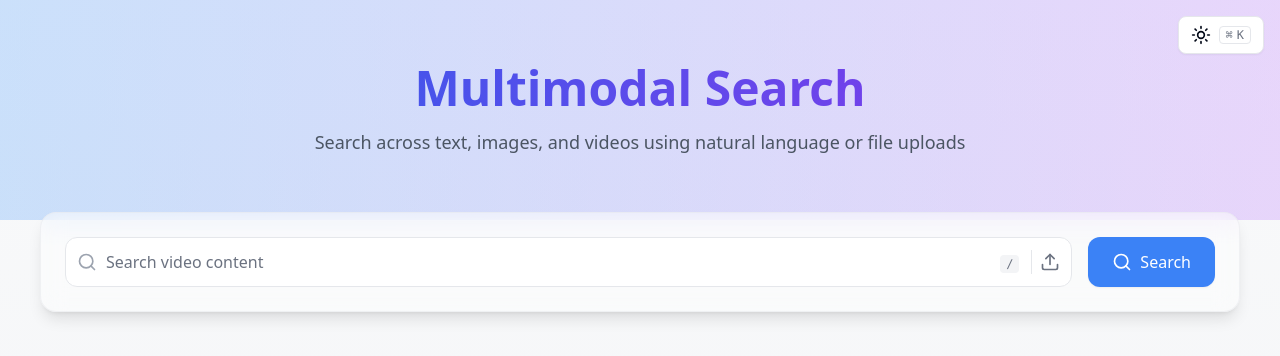
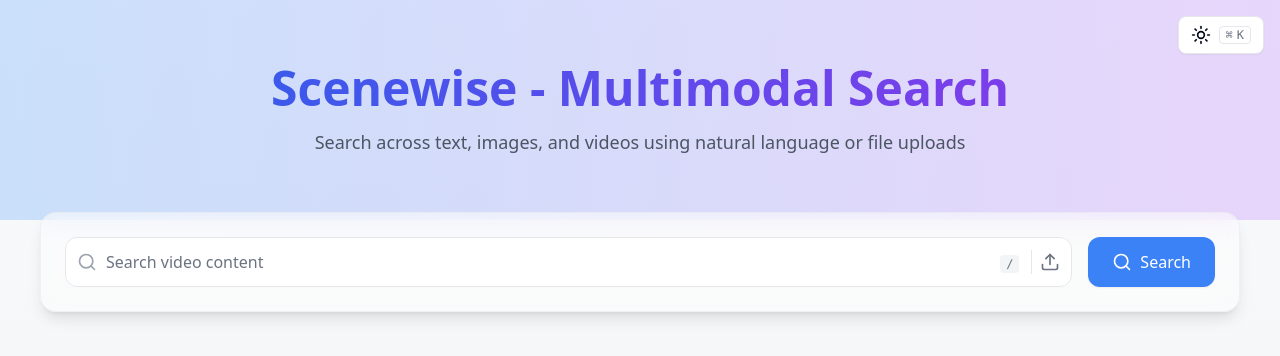
Before and after one commit to ahhcash/scenewise-frontend, a Next.js app: page / in a window 1280 px wide. Shown: the top 356 px of the page. Built offline with nearby package versions, Linux system fonts and the light colour scheme.

Commit message:
vercel badge, page update

```diff
--- a/app/page.tsx
+++ b/app/page.tsx
@@ -14,7 +14,7 @@
         <div className="container mx-auto py-16 px-4 relative">
           <div className="text-center">
             <h1 className="text-5xl font-bold text-gray-900 dark:text-white mb-4 bg-clip-text text-transparent bg-gradient-to-r from-blue-600 to-purple-600 dark:from-blue-400 dark:to-purple-400">
-              Multimodal Search
+              Scenewise - Multimodal Search
             </h1>
             <p className="text-lg text-gray-600 dark:text-gray-300 max-w-2xl mx-auto">
               Search across text, images, and videos using natural language or
```
Also changed, not shown: 1 other file (tests, documents, lock files or other folders).
